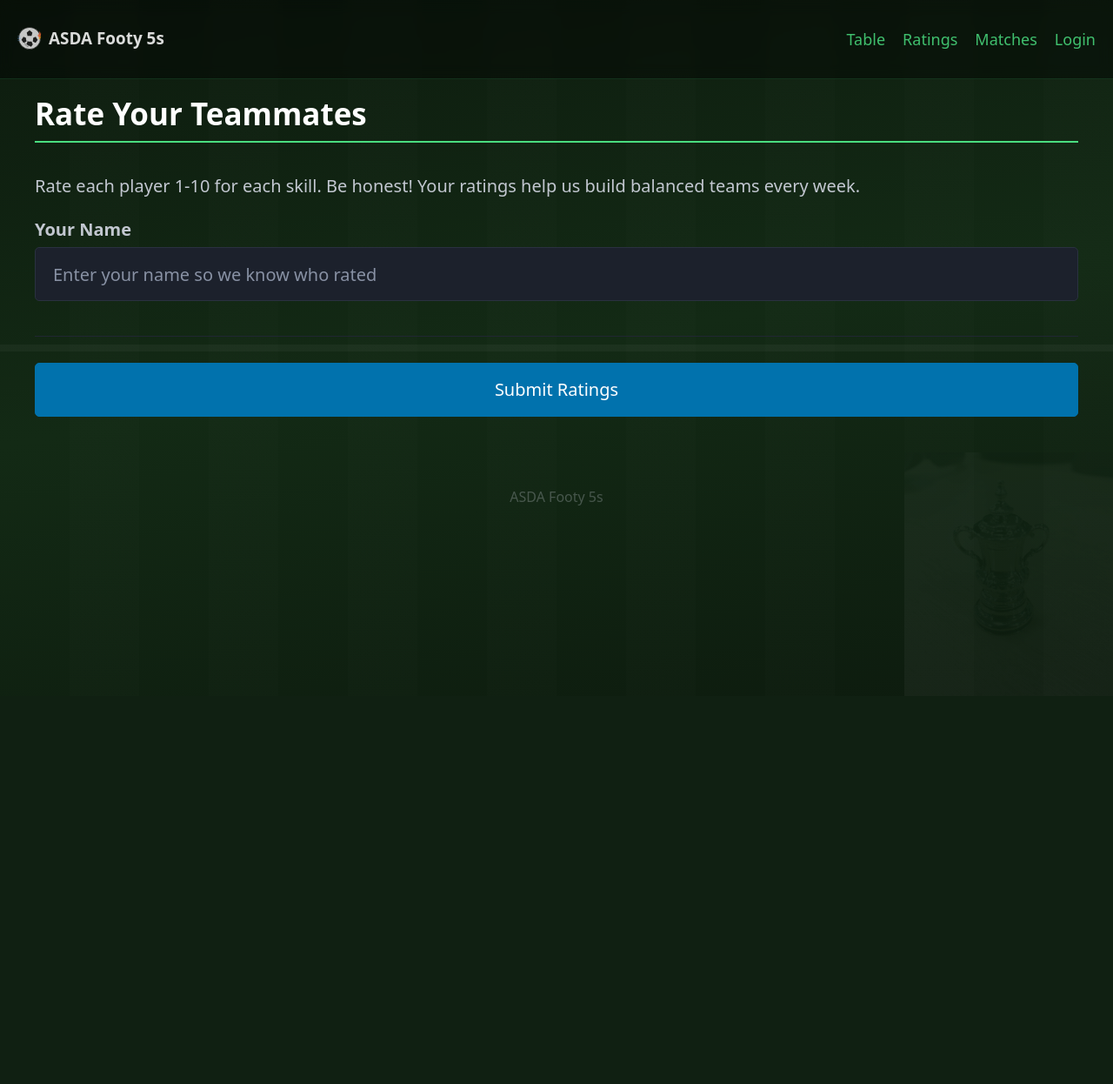
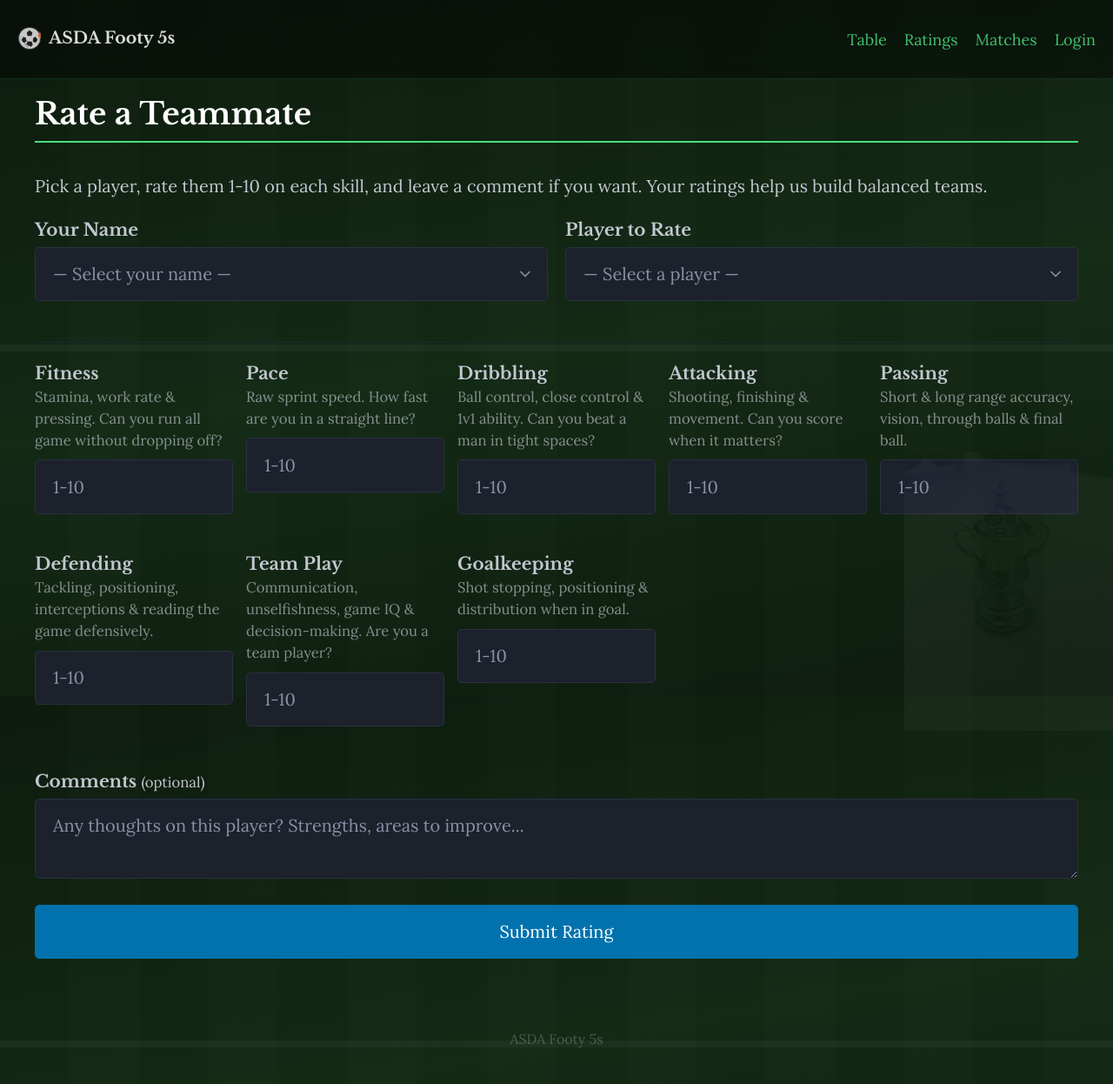
Before and after one commit to rithwikrajendran/asda-footy-5s, a FastAPI app: page /rate/public in a window 1280 px wide. Shown: the whole page at 87% size. Before the commit the page ends 581 px from the top, so only its background shows below. Run offline with FastAPI, Linux system fonts and the light colour scheme; some libraries are stand-ins or nearby versions.

Commit message:
Add 12 archetypes, auto-rank, dropdown rating form, serif fonts
- 12 archetypes auto-computed from weighted attribute ratings
  (Engine, Speedster, Playmaker, Goalscorer, Baller, Rock, Leader,
   Box-to-Box, Target Man, Terrier, Sniper, Wall)
- New player_archetypes DB table stores computed scores
- Players auto-ranked by overall rating (no manual ranking needed)
- Top 3 archetype badges shown on player cards
- Archetype Guide section on ratings page with descriptions
- Public rating form: dropdown for rater name (from players table)
  and player to rate, one player at a time, with comment box
- Removed USP field (archetypes replace it)
- Libre Baskerville for headings, Lora for body text
- Gold rank badges on player cards

```diff
--- a/app/main.py
+++ b/app/main.py
@@ -5,7 +5,7 @@ from dotenv import load_dotenv
 load_dotenv()
 
 from fastapi import FastAPI, Request, Depends, Form, HTTPException
-from fastapi.responses import RedirectResponse, HTMLResponse
+from fastapi.responses import RedirectResponse, HTMLResponse, JSONResponse
 from fastapi.staticfiles import StaticFiles
 from fastapi.templating import Jinja2Templates
 from starlette.middleware.sessions import SessionMiddleware
@@ -13,32 +13,40 @@ from sqlalchemy.orm import Session
 
 from app.database import engine, get_db, Base
 from app.models import (
-    User, Player, PlayerRating, Match, MatchPlayer,
-    ATTRIBUTES, ATTRIBUTE_KEYS, OUTFIELD_ATTRIBUTE_KEYS, PROFILE_MAP, MATCH_FORMATS,
+    User, Player, PlayerRating, PlayerArchetype, Match, MatchPlayer,
+    ATTRIBUTES, ATTRIBUTE_KEYS, OUTFIELD_ATTRIBUTE_KEYS,
+    ARCHETYPES, ARCHETYPE_KEYS, MATCH_FORMATS,
 )
 from app.auth import oauth, get_current_user, require_login, require_admin, SECRET_KEY, ADMIN_GITHUB_USERNAME
 from app.balancer import snake_draft
 
-# Create tables and migrate schema
+# ── DB Setup & Migration ────────────────────────────────────────────────────
+
 from sqlalchemy import inspect, text
 
+
 def migrate_db():
-    """Add missing columns to existing tables."""
     inspector = inspect(engine)
+    tables = inspector.get_table_names()
     with engine.begin() as conn:
-        if "players" in inspector.get_table_names():
+        if "players" in tables:
             existing = {c["name"] for c in inspector.get_columns("players")}
             if "profile" not in existing:
                 conn.execute(text("ALTER TABLE players ADD COLUMN profile VARCHAR(200) DEFAULT ''"))
             if "age_range" not in existing:
                 conn.execute(text("ALTER TABLE players ADD COLUMN age_range VARCHAR(10) DEFAULT ''"))
-        if "player_ratings" in inspector.get_table_names():
+        if "player_ratings" in tables:
             existing = {c["name"] for c in inspector.get_columns("player_ratings")}
             if "rated_by_name" not in existing:
                 conn.execute(text("ALTER TABLE player_ratings ADD COLUMN rated_by_name VARCHAR(100)"))
+            if "comment" not in existing:
+                conn.execute(text("ALTER TABLE player_ratings ADD COLUMN comment TEXT DEFAULT ''"))
     Base.metadata.create_all(bind=engine)
 
+
 migrate_db()
+
+# ── App Setup ────────────────────────────────────────────────────────────────
 
 app = FastAPI(title="ASDA Footy 5s")
 app.add_middleware(SessionMiddleware, secret_key=SECRET_KEY)
@@ -62,7 +70,6 @@ PLAYER_WEIGHT = 1.0
 
 
 def get_weighted_ratings(db: Session, player_id: int) -> dict:
-    """Get weighted average ratings for a player across all attributes."""
     ratings = db.query(PlayerRating).filter(PlayerRating.player_id == player_id).all()
     if not ratings:
         return {}
@@ -87,32 +94,69 @@ def get_weighted_ratings(db: Session, player_id: int) -> dict:
 
 
 def get_overall_rating(weighted_ratings: dict) -> float:
-    """Average of outfield attributes only."""
     outfield = [weighted_ratings.get(a, 0) for a in OUTFIELD_ATTRIBUTE_KEYS if a in weighted_ratings]
     return round(sum(outfield) / len(outfield), 1) if outfield else 0
 
 
-def compute_player_profile(weighted_ratings: dict) -> str:
-    """Return top 3 profile archetypes based on highest-rated attributes."""
+def compute_archetype_scores(weighted_ratings: dict) -> list:
+    """Compute all archetype scores from attribute ratings. Returns sorted list of (key, label, score)."""
     if not weighted_ratings:
-        return ""
-    sorted_attrs = sorted(weighted_ratings.items(), key=lambda x: x[1], reverse=True)
-    profiles = []
-    for attr_key, _ in sorted_attrs:
-        if attr_key in PROFILE_MAP and PROFILE_MAP[attr_key] not in profiles:
-            profiles.append(PROFILE_MAP[attr_key])
-        if len(profiles) == 3:
-            break
-    return ", ".join(profiles)
+        return []
+    results = []
+    for arch in ARCHETYPES:
+        score = sum(
+            weighted_ratings.get(attr, 0) * w
+            for attr, w in arch["weights"].items()
+        )
+        results.append((arch["key"], arch["label"], round(score, 1)))
+    results.sort(key=lambda x: x[2], reverse=True)
+    return results
 
 
-def update_player_profile(db: Session, player_id: int):
-    """Recompute and save a player's profile."""
+def update_player_data(db: Session, player_id: int):
+    """Recompute archetype scores for a player and save to DB."""
     wr = get_weighted_ratings(db, player_id)
-    profile = compute_player_profile(wr)
-    player = db.query(Player).filter(Player.id == player_id).first()
-    if player:
-        player.profile = profile
+    arch_scores = compute_archetype_scores(wr)
+
+    for key, label, score in arch_scores:
+        existing = db.query(PlayerArchetype).filter(
+            PlayerArchetype.player_id == player_id,
+            PlayerArchetype.archetype_key == key,
+        ).first()
+        if existing:
+            existing.score = score
+            existing.updated_at = datetime.utcnow()
+        else:
+            db.add(PlayerArchetype(player_id=player_id, archetype_key=key, score=score))
+
+
+def get_player_top_archetypes(db: Session, player_id: int, n: int = 3) -> list:
+    """Get top N archetype labels for a player."""
+    archs = db.query(PlayerArchetype).filter(
+        PlayerArchetype.player_id == player_id
+    ).order_by(PlayerArchetype.score.desc()).limit(n).all()
+    label_map = {a["key"]: a["label"] for a in ARCHETYPES}
+    return [(label_map.get(a.archetype_key, a.archetype_key), a.score) for a in archs if a.score > 0]
+
+
+def get_ranked_players(db: Session) -> list:
+    """Return active players ranked by overall rating (auto-rank)."""
+    players = db.query(Player).filter(Player.is_active == True).all()
+    player_data = []
+    for p in players:
+        wr = get_weighted_ratings(db, p.id)
+        overall = get_overall_rating(wr)
+        top_archs = get_player_top_archetypes(db, p.id)
+        player_data.append({
+            "player": p,
+            "ratings": wr,
+            "overall": overall,
+            "top_archetypes": top_archs,
+        })
+    player_data.sort(key=lambda x: x["overall"], reverse=True)
+    for i, pd in enumerate(player_data):
+        pd["rank"] = i + 1
+    return player_data
 
 
 def compute_league_table(db: Session) -> list:
@@ -187,22 +231,11 @@ async def league_table(request: Request, db: Session = Depends(get_db)):
 
 @app.get("/ratings", response_class=HTMLResponse)
 async def ratings_page(request: Request, db: Session = Depends(get_db)):
-    players = db.query(Player).filter(Player.is_active == True).order_by(Player.name).all()
-    player_data = []
-    for p in players:
-        wr = get_weighted_ratings(db, p.id)
-        overall = get_overall_rating(wr)
-        player_data.append({"player": p, "ratings": wr, "overall": overall})
-    player_data.sort(key=lambda x: x["overall"], reverse=True)
-
-    ranked = db.query(Player).filter(
-        Player.is_active == True, Player.top_rank != None
-    ).order_by(Player.top_rank).all()
-
+    player_data = get_ranked_players(db)
     user = get_current_user(request)
     return templates.TemplateResponse("ratings.html", {
-        "request": request, "player_data": player_data, "ranked": ranked,
-        "attributes": ATTRIBUTES, "user": user,
+        "request": request, "player_data": player_data,
+        "attributes": ATTRIBUTES, "archetypes": ARCHETYPES, "user": user,
     })
 
 
@@ -218,14 +251,16 @@ async def matches_page(request: Request, db: Session = Depends(get_db)):
     return templates.TemplateResponse("matches.html", {"request": request, "match_data": match_data, "user": user})
 
 
-# ── Public Rating Form (shareable, no login) ────────────────────────────────
+# ── Public Rating Form (shareable, no login, dropdown) ───────────────────────
 
 @app.get("/rate/public", response_class=HTMLResponse)
 async def public_rate_page(request: Request, db: Session = Depends(get_db)):
     players = db.query(Player).filter(Player.is_active == True).order_by(Player.name).all()
     user = get_current_user(request)
+    player_id = request.query_params.get("player_id")
     return templates.TemplateResponse("rate_public.html", {
-        "request": request, "players": players, "attributes": ATTRIBUTES, "user": user,
+        "request": request, "players": players, "attributes": ATTRIBUTES,
+        "user": user, "selected_player_id": int(player_id) if player_id else None,
     })
 
 
@@ -233,41 +268,69 @@ async def public_rate_page(request: Request, db: Session = Depends(get_db)):
 async def public_rate_submit(request: Request, db: Session = Depends(get_db)):
     form = await request.form()
     rater_name = form.get("rater_name", "").strip()
+    player_id = form.get("player_id")
+
+    players = db.query(Player).filter(Player.is_active == True).order_by(Player.name).all()
+    user = get_current_user(request)
+
     if not rater_name:
-        players = db.query(Player).filter(Player.is_active == True).order_by(Player.name).all()
-        user = get_current_user(request)
         return templates.TemplateResponse("rate_public.html", {
             "request": request, "players": players, "attributes": ATTRIBUTES,
             "user": user, "error": "Please enter your name.",
         })
 
-    players = db.query(Player).filter(Player.is_active == True).all()
-    for player in players:
-        for attr in ATTRIBUTES:
-            key = f"r_{player.id}_{attr['key']}"
-            value = form.get(key)
-            if value and value.strip():
-                score = float(value)
-                if not (1 <= score <= 10):
-                    continue
-                existing = db.query(PlayerRating).filter(
-                    PlayerRating.player_id == player.id,
-                    PlayerRating.rated_by_name == rater_name,
-                    PlayerRating.attribute == attr["key"],
-                ).first()
-                if existing:
-                    existing.score = score
-                    existing.updated_at = datetime.utcnow()
-                else:
-                    db.add(PlayerRating(
-                        player_id=player.id,
-                        rated_by_name=rater_name,
-                        attribute=attr["key"],
-                        score=score,
-                    ))
-        update_player_profile(db, player.id)
+    if not player_id:
+        return templates.TemplateResponse("rate_public.html", {
+            "request": request, "players": players, "attributes": ATTRIBUTES,
+            "user": user, "error": "Please select a player to rate.",
+        })
+
+    pid = int(player_id)
+    for attr in ATTRIBUTES:
+        key = f"r_{attr['key']}"
+        value = form.get(key)
+        if value and value.strip():
+            score = float(value)
+            if not (1 <= score <= 10):
+                continue
+            existing = db.query(PlayerRating).filter(
+                PlayerRating.player_id == pid,
+                PlayerRating.rated_by_name == rater_name,
+                PlayerRating.attribute == attr["key"],
+            ).first()
+            if existing:
+                existing.score = score
+                existing.updated_at = datetime.utcnow()
+            else:
+                db.add(PlayerRating(
+                    player_id=pid,
+                    rated_by_name=rater_name,
+                    attribute=attr["key"],
+                    score=score,
+                ))
+
+    # Save comment
+    comment = form.get("comment", "").strip()
+    if comment:
+        # Store comment on the first attribute rating for this player/rater
+        first_rating = db.query(PlayerRating).filter(
+            PlayerRating.player_id == pid,
+            PlayerRating.rated_by_name == rater_name,
+        ).first()
+        if first_rating:
+            first_rating.comment = comment
+
+    update_player_data(db, pid)
     db.commit()
     return RedirectResponse(url="/rate/public?saved=1", status_code=302)
+
+
+# ── API: player list for dynamic dropdown ────────────────────────────────────
+
+@app.get("/api/players")
+async def api_players(db: Session = Depends(get_db)):
+    players = db.query(Player).filter(Player.is_active == True).order_by(Player.name).all()
+    return [{"id": p.id, "name": p.name} for p in players]
 
 
 # ── Rate Players (authenticated) ────────────────────────────────────────────
@@ -317,7 +380,7 @@ async def rate_submit(request: Request, db: Session = Depends(get_db)):
                         attribute=attr["key"],
                         score=score,
                     ))
-        update_player_profile(db, player.id)
+        update_player_data(db, player.id)
     db.commit()
     return RedirectResponse(url="/rate?saved=1", status_code=302)
 
@@ -332,9 +395,9 @@ async def admin_players(request: Request, db: Session = Depends(get_db)):
 
 
 @app.post("/admin/players/add", response_class=HTMLResponse)
-async def admin_add_player(request: Request, name: str = Form(...), age_range: str = Form(""), usp: str = Form(""), db: Session = Depends(get_db)):
+async def admin_add_player(request: Request, name: str = Form(...), age_range: str = Form(""), db: Session = Depends(get_db)):
     require_admin(request)
-    db.add(Player(name=name, age_range=age_range, usp=usp))
+    db.add(Player(name=name, age_range=age_range))
     db.commit()
     return RedirectResponse(url="/admin/players", status_code=302)
 
@@ -342,7 +405,7 @@ async def admin_add_player(request: Request, name: str = Form(...), age_range: s
 @app.post("/admin/players/{player_id}/edit", response_class=HTMLResponse)
 async def admin_edit_player(
     request: Request, player_id: int,
-    name: str = Form(...), age_range: str = Form(""), usp: str = Form(""),
+    name: str = Form(...), age_range: str = Form(""),
     is_active: bool = Form(False),
     db: Session = Depends(get_db),
 ):
@@ -352,31 +415,9 @@ async def admin_edit_player(
         raise HTTPException(404)
     player.name = name
     player.age_range = age_range
-    player.usp = usp
     player.is_active = is_active
     db.commit()
     return RedirectResponse(url="/admin/players", status_code=302)
-
-
-# ── Admin: Rankings ─────────────────────────────────────────────────────────
-
-@app.get("/admin/rankings", response_class=HTMLResponse)
-async def admin_rankings(request: Request, db: Session = Depends(get_db)):
-    user = require_admin(request)
-    players = db.query(Player).filter(Player.is_active == True).order_by(Player.top_rank.nullsfirst(), Player.name).all()
-    return templates.TemplateResponse("admin_rankings.html", {"request": request, "players": players, "user": user})
-
-
-@app.post("/admin/rankings", response_class=HTMLResponse)
-async def admin_rankings_save(request: Request, db: Session = Depends(get_db)):
-    require_admin(request)
-    form = await request.form()
-    players = db.query(Player).filter(Player.is_active == True).all()
-    for p in players:
-        rank_val = form.get(f"rank_{p.id}")
-        p.top_rank = int(rank_val) if rank_val and rank_val.strip() else None
-    db.commit()
-    return RedirectResponse(url="/admin/rankings", status_code=302)
 
 
 # ── Admin: Record Match ─────────────────────────────────────────────────────
@@ -404,11 +445,9 @@ async def admin_match_save(request: Request, db: Session = Depends(get_db)):
     db.add(match)
     db.flush()
 
-    team_a_ids = form.getlist("team_a")
-    team_b_ids = form.getlist("team_b")
-    for pid in team_a_ids:
+    for pid in form.getlist("team_a"):
         db.add(MatchPlayer(match_id=match.id, player_id=int(pid), team="A"))
-    for pid in team_b_ids:
+    for pid in form.getlist("team_b"):
         db.add(MatchPlayer(match_id=match.id, player_id=int(pid), team="B"))
 
     db.commit()
@@ -421,9 +460,14 @@ async def admin_match_save(request: Request, db: Session = Depends(get_db)):
 async def admin_generate(request: Request, db: Session = Depends(get_db)):
     user = require_admin(request)
     players = db.query(Player).filter(Player.is_active == True).order_by(Player.name).all()
+    player_archs = {}
+    for p in players:
+        top = get_player_top_archetypes(db, p.id, n=2)
+        player_archs[p.id] = ", ".join(label for label, _ in top) if top else ""
     return templates.TemplateResponse("admin_generate.html", {
         "request": request, "players": players, "user": user,
         "team_a": None, "team_b": None, "formats": MATCH_FORMATS,
+        "player_archs": player_archs,
     })
 
 
@@ -435,12 +479,16 @@ async def admin_generate_teams(request: Request, db: Session = Depends(get_db)):
     game_format = form.get("format", "5v5")
 
     players = db.query(Player).filter(Player.is_active == True).order_by(Player.name).all()
+    player_archs = {}
+    for p in players:
+        top = get_player_top_archetypes(db, p.id, n=2)
+        player_archs[p.id] = ", ".join(label for label, _ in top) if top else ""
 
     if len(selected_ids) < 2:
         return templates.TemplateResponse("admin_generate.html", {
             "request": request, "players": players, "user": user,
             "team_a": None, "team_b": None, "error": "Select at least 2 players",
-            "formats": MATCH_FORMATS,
+            "formats": MATCH_FORMATS, "player_archs": player_archs,
         })
 
     players_with_ratings = []
@@ -459,4 +507,5 @@ async def admin_generate_teams(request: Request, db: Session = Depends(get_db)):
         "avg_a": avg_a, "avg_b": avg_b,
         "selected_ids": [int(x) for x in selected_ids],
         "formats": MATCH_FORMATS, "selected_format": game_format,
+        "player_archs": player_archs,
     })
--- a/app/static/style.css
+++ b/app/static/style.css
@@ -1,3 +1,12 @@
+/* ── Fonts ────────────────────────────────────────────────────────────── */
+html {
+    font-family: 'Lora', Georgia, serif;
+}
+
+h1, h2, h3, h4, h5, h6, strong, nav strong {
+    font-family: 'Libre Baskerville', 'Georgia', serif;
+}
+
 /* ── Base & Background ─────────────────────────────────────────────────── */
 :root {
     --pitch-dark: #0d1b0e;
@@ -154,6 +163,19 @@ article header {
 .rating-row progress::-webkit-progress-value {
     background: linear-gradient(90deg, var(--accent-dim), var(--accent));
     border-radius: 3px;
+}
+
+/* ── Rank badge ──────────────────────────────────────────────────────── */
+.rank-badge {
+    display: inline-block;
+    background: var(--gold);
+    color: #000;
+    font-family: 'Libre Baskerville', serif;
+    font-weight: 700;
+    font-size: 0.75em;
+    padding: 0.1em 0.4em;
+    border-radius: 4px;
+    margin-right: 0.3em;
 }
 
 /* ── Profile badge ───────────────────────────────────────────────────── */
--- a/app/templates/base.html
+++ b/app/templates/base.html
@@ -5,6 +5,9 @@
     <meta name="viewport" content="width=device-width, initial-scale=1.0">
     <title>{% block title %}ASDA Footy 5s{% endblock %}</title>
     <link rel="icon" href="/static/logo.svg" type="image/svg+xml">
+    <link rel="preconnect" href="https://fonts.googleapis.com">
+    <link rel="preconnect" href="https://fonts.gstatic.com" crossorigin>
+    <link href="https://fonts.googleapis.com/css2?family=Libre+Baskerville:wght@400;700&family=Lora:wght@400;600;700&display=swap" rel="stylesheet">
     <link rel="stylesheet" href="https://cdn.jsdelivr.net/npm/@picocss/pico@2/css/pico.min.css">
     <script src="https://unpkg.com/htmx.org@1.9.12"></script>
     <link rel="stylesheet" href="/static/style.css">
@@ -27,7 +30,6 @@
                     <li><a href="/admin/players">Players</a></li>
                     <li><a href="/admin/generate">Generator</a></li>
                     <li><a href="/admin/match">Record</a></li>
-                    <li><a href="/admin/rankings">Rankings</a></li>
                 {% endif %}
                 <li><a href="/logout" style="opacity:0.6">{{ user.github_username }}</a></li>
             {% else %}
--- a/app/templates/rate_public.html
+++ b/app/templates/rate_public.html
@@ -1,41 +1,60 @@
 {% extends "base.html" %}
-{% block title %}Rate Players — ASDA Footy 5s{% endblock %}
+{% block title %}Rate a Player — ASDA Footy 5s{% endblock %}
 {% block content %}
-<h2>Rate Your Teammates</h2>
-<p>Rate each player 1-10 for each skill. Be honest! Your ratings help us build balanced teams every week.</p>
+<h2>Rate a Teammate</h2>
+<p>Pick a player, rate them 1-10 on each skill, and leave a comment if you want. Your ratings help us build balanced teams.</p>
 
 {% if request.query_params.get('saved') %}
-<article style="background: var(--ins-color); padding: 0.5em 1em;">Thanks! Your ratings have been saved.</article>
+<article style="background: var(--accent); color: #000; padding: 0.75em 1em; border-radius: 8px;">
+    <strong>Thanks!</strong> Rating saved. Rate another player or close this tab.
+</article>
 {% endif %}
 
-{% if error %}
-<article style="background: var(--del-color); padding: 0.5em 1em;">{{ error }}</article>
+{% if error is defined and error %}
+<article style="background: #ef4444; color: #fff; padding: 0.75em 1em; border-radius: 8px;">{{ error }}</article>
 {% endif %}
 
 <form method="post" action="/rate/public">
+    <div class="grid" style="grid-template-columns: 1fr 1fr; gap: 1rem;">
         <label>
             <strong>Your Name</strong>
-        <input type="text" name="rater_name" required placeholder="Enter your name so we know who rated">
+            <select name="rater_name" required>
+                <option value="">— Select your name —</option>
+                {% for player in players %}
+                <option value="{{ player.name }}">{{ player.name }}</option>
+                {% endfor %}
+            </select>
         </label>
+        <label>
+            <strong>Player to Rate</strong>
+            <select name="player_id" required>
+                <option value="">— Select a player —</option>
+                {% for player in players %}
+                <option value="{{ player.id }}" {% if selected_player_id == player.id %}selected{% endif %}>
+                    {{ player.name }}
+                </option>
+                {% endfor %}
+            </select>
+        </label>
+    </div>
 
     <hr>
 
-    {% for player in players %}
-    <details>
-        <summary><strong>{{ player.name }}</strong></summary>
-        <div class="grid">
+    <div class="grid" style="grid-template-columns: repeat(auto-fill, minmax(220px, 1fr)); gap: 0.75rem;">
         {% for attr in attributes %}
         <label>
-                {{ attr.label }}
-                <small style="display:block;opacity:0.7">{{ attr.desc }}</small>
-                <input type="number" name="r_{{ player.id }}_{{ attr.key }}"
-                       min="1" max="10" step="0.5"
-                       placeholder="1-10">
+            <strong>{{ attr.label }}</strong>
+            <small style="display:block;opacity:0.65;margin-bottom:0.25em">{{ attr.desc }}</small>
+            <input type="number" name="r_{{ attr.key }}" min="1" max="10" step="0.5" placeholder="1-10">
         </label>
         {% endfor %}
     </div>
-    </details>
-    {% endfor %}
-    <button type="submit">Submit Ratings</button>
+
+    <label style="margin-top:1rem">
+        <strong>Comments</strong> <small>(optional)</small>
+        <textarea name="comment" rows="2" placeholder="Any thoughts on this player? Strengths, areas to improve..."></textarea>
+    </label>
+
+    <button type="submit">Submit Rating</button>
 </form>
 {% endblock %}
```
Also changed, not shown: app/models.py (+103 -16 lines), app/templates/admin_generate.html (+15 -13 lines), app/templates/admin_players.html (+0 -8 lines), app/templates/ratings.html (+30 -23 lines). Lines whose indentation alone changed are shown as unchanged.
